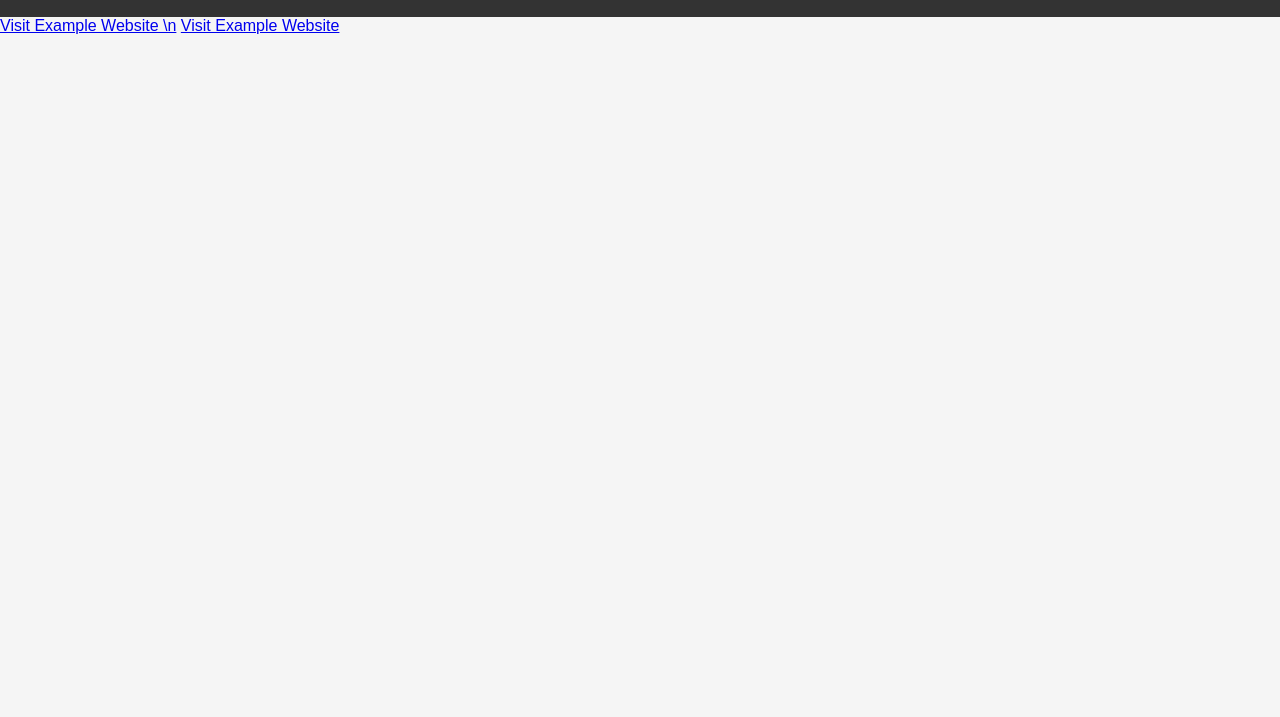
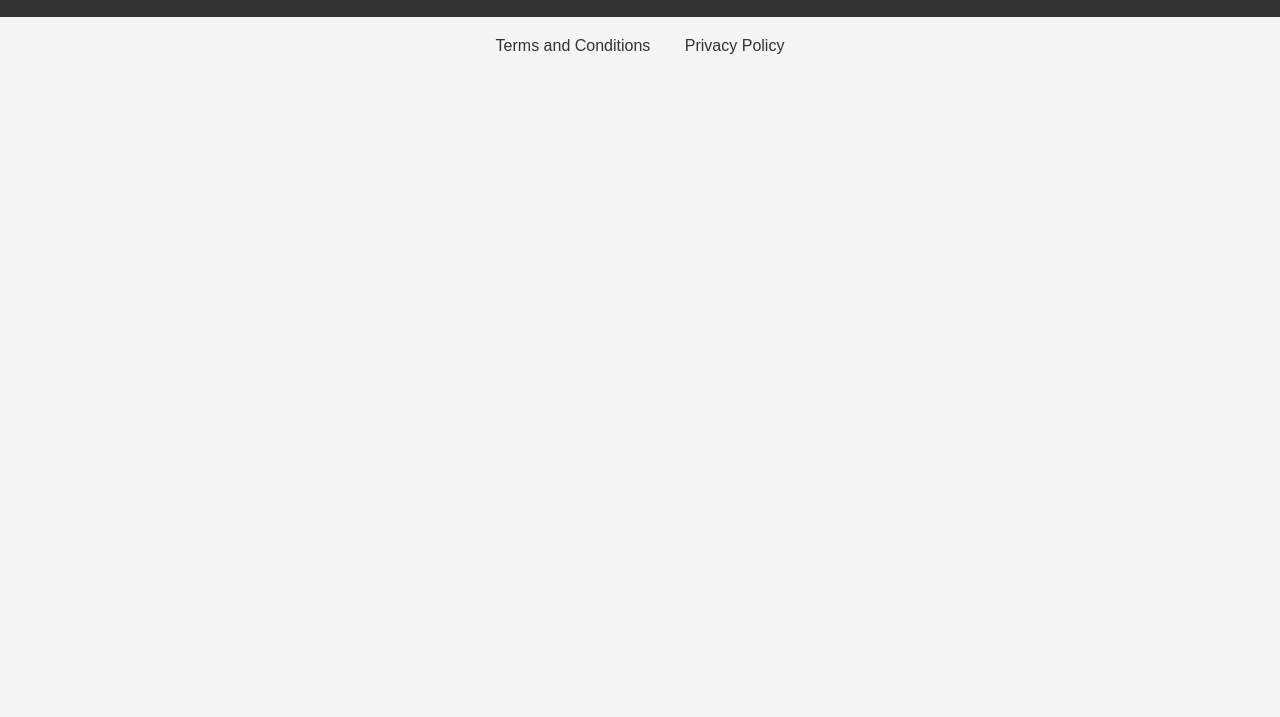
Before and after one commit to chandan-0/PDFSnapify, a plain HTML site: page index.html in a window 1280 px wide. Shown: the part 83-800 px from the top of the page. Drawn offline with Linux system fonts and the light colour scheme.

Commit message:
Update index.html

```diff
--- a/index.html
+++ b/index.html
@@ -45,8 +45,11 @@
     <header>
         <h1>PDFSnapify</h1>
     </header>
-    <a href="https://www.example.com">Visit Example Website \n</a>
-    <a href="https://www.example.com">Visit Example Website</a>
+
+    <nav>
+        <a href="terms.html">Terms and Conditions</a>
+        <a href="privacyPolicy.html">Privacy Policy</a>
+    </nav>
 </body>
 
 </html>
```
